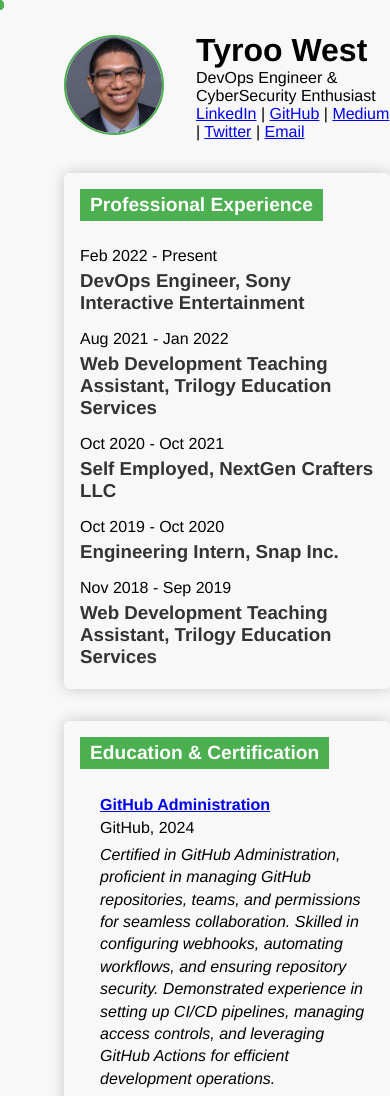
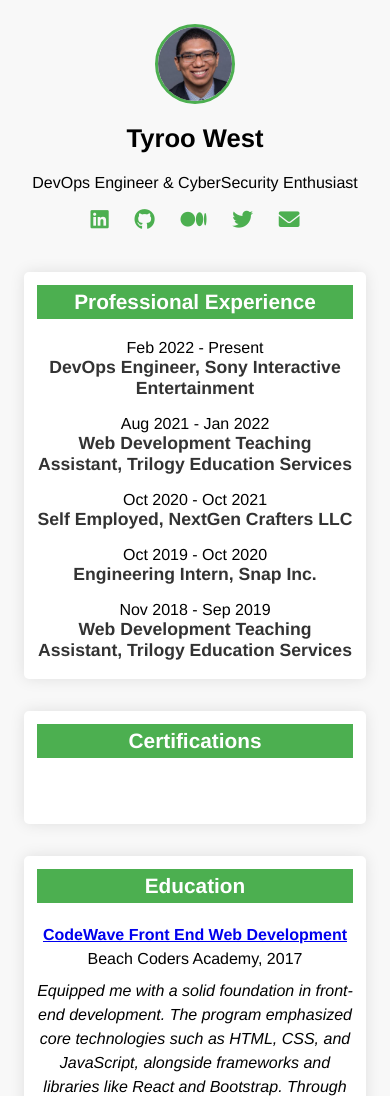
Before and after one commit to T-Wesst/portfolio-aws, a plain HTML site: page index.html in a window 390 px wide. Shown: the top 1096 px of the page. Drawn offline with Linux system fonts and the light colour scheme; a script that the page names is missing.

Commit message:
update profile

```diff
--- a/index.html
+++ b/index.html
@@ -1,10 +1,11 @@
 <!DOCTYPE html>
 <html lang="en">
 <head>
-<meta charset="UTF-8">
-<meta name="viewport" content="width=device-width, initial-scale=1.0">
-<title>DevOps Engineer - Tyroo West</title>
-<link rel="stylesheet" href="styles.css">
+	<meta charset="UTF-8">
+	<meta name="viewport" content="width=device-width, initial-scale=1.0">
+	<title>DevOps Engineer - Tyroo West</title>
+	<link rel="stylesheet" href="styles.css">
+	<link rel="stylesheet" href="https://cdnjs.cloudflare.com/ajax/libs/font-awesome/6.0.0-beta3/css/all.min.css">
 </head>
 <body>
 <div class="resume">
@@ -16,11 +17,21 @@
 			<h1>Tyroo West</h1>
 			<p>DevOps Engineer & CyberSecurity Enthusiast</p>
 			<p>
-				<a target="_blank" href="https://www.linkedin.com/in/tyroowest/">LinkedIn</a> |
-				<a target="_blank" href="https://github.com/T-Wesst">GitHub</a> |
-				<a target="_blank" href="https://medium.com/@tyroojwest">Medium</a> |
-				<a target="_blank" href="https://x.com/tyroo_west">Twitter</a> |
-				<a target="_blank" href="mailto:tyroojwest@gmail.com">Email</a>
+				<a href="https://www.linkedin.com/in/tyroowest/" target="_blank">
+					<i class="fab fa-linkedin"></i>
+				</a>
+				<a href="https://github.com/T-Wesst" target="_blank">
+					<i class="fab fa-github"></i>
+				</a>
+				<a href="https://medium.com/@tyroojwest" target="_blank">
+					<i class="fab fa-medium"></i>
+				</a>
+				<a href="https://twitter.com/tyroo_west" target="_blank">
+					<i class="fab fa-twitter"></i>
+				</a>
+				<a href="mailto:tyroojwest@gmail.com">
+					<i class="fas fa-envelope"></i>
+				</a>
 			</p>
 		</div>
 	</div>
@@ -32,32 +43,19 @@
 		<h2>Projects</h2>
 		<div id="project"></div>
 	</section> -->
+	<section class="resume-section" id="certifications">
+		<h2>Certifications</h2>
+		<div>
+			<span class="certifications">
+				<div data-iframe-width="150" data-iframe-height="270" data-share-badge-id="3693cd7b-7f9f-41f9-b478-7013c793939d" data-share-badge-host="https://www.credly.com"></div><script type="text/javascript" async src="//cdn.credly.com/assets/utilities/embed.js"></script>
+				<div data-iframe-width="150" data-iframe-height="270" data-share-badge-id="673c5be9-dde6-45e3-b7c4-67f58020884c" data-share-badge-host="https://www.credly.com"></div><script type="text/javascript" async src="//cdn.credly.com/assets/utilities/embed.js"></script>
+				<!-- <a target="_blank" href="https://coursera.org/share/cd73c191bc1175e698d60d69b2933c68">Google IT Support Professional, Coursera 2023</a> -->
+			</span>
+		</div>
+	</section>
 	<section class="resume-section" id="education">
-		<h2>Education & Certification</h2>
+		<h2>Education</h2>
 		<ul>
-			<li>
-				<span class="degree">
-					<a target="_blank" href="https://www.credly.com/badges/3693cd7b-7f9f-41f9-b478-7013c793939d/public_url">GitHub Administration</a>
-				</span>
-				<!-- <div data-iframe-width="150" data-iframe-height="270" data-share-badge-id="3693cd7b-7f9f-41f9-b478-7013c793939d" data-share-badge-host="https://www.credly.com"></div><script type="text/javascript" async src="//cdn.credly.com/assets/utilities/embed.js"></script> -->
-				<span class="school">GitHub, 2024</span>
-				<p>Certified in GitHub Administration, proficient in managing GitHub repositories, teams, and permissions for seamless collaboration. Skilled in configuring webhooks, automating workflows, and ensuring repository security. Demonstrated experience in setting up CI/CD pipelines, managing access controls, and leveraging GitHub Actions for efficient development operations.</p>
-			</li>
-			<li>
-				<span class="degree">
-					<a target="_blank" href="https://www.credly.com/badges/673c5be9-dde6-45e3-b7c4-67f58020884c/public_url">GitHub Foundations</a>
-				</span>
-				<!-- <div data-iframe-width="150" data-iframe-height="270" data-share-badge-id="673c5be9-dde6-45e3-b7c4-67f58020884c" data-share-badge-host="https://www.credly.com"></div><script type="text/javascript" async src="//cdn.credly.com/assets/utilities/embed.js"></script> -->
-				<span class="school">GitHub, 2024</span>
-				<p>Certified in GitHub Foundations, with a strong grasp of version control fundamentals, branch management, and collaborative workflows. Experienced in creating repositories, handling pull requests, resolving merge conflicts, and utilizing GitHub features like Issues, Projects, and Actions. Adept at working in both solo and team environments to streamline development processes and ensure code quality through GitHub's collaborative tools."</p>
-			</li>
-			<li>
-				<span class="degree">
-					<a target="_blank" href="https://coursera.org/share/cd73c191bc1175e698d60d69b2933c68">Google IT Support Professional</a>
-				</span>
-				<span class="school">Coursera, 2023</span>
-				<p>Provides a comprehensive foundation in IT support skills, focusing on troubleshooting, customer service, networking, operating systems, and system administration. This program combines theoretical knowledge with practical, hands-on labs to simulate real-world IT scenarios, enabling me to effectively manage and support IT infrastructures while enhancing my problem-solving capabilities in diverse environments.</p>
-			</li>
 			<li>
 				<span class="degree">
 					<a target="_blank" href="https://drive.google.com/file/d/1N1ALioIVBQ7FYCeXZU5s873BrPWLQsEA/view?usp=sharing">CodeWave Front End Web Development</a>
--- a/styles.css
+++ b/styles.css
@@ -8,20 +8,34 @@
 body, html {
     font-family: 'Helvetica', 'Verdana', sans-serif;
     background-color: #f8f8f8;
-    margin-left: 2em;
-	margin-top: 1em;
+    margin: 0;
+    padding: 1em;
 }
 
+.resume {
+    max-width: 1200px;
+    margin: 0 auto;
+}
+
+/* Top Section (Headshot and Contact Info) */
 .top-section {
     display: flex;
-    justify-content: start;
     align-items: center;
+    justify-content: space-between;
     margin-bottom: 2em;
 }
 
 .headshot-container {
     flex: 0 0 auto;
-    margin-right: 2em;
+    margin-right: 1.5em;
+}
+
+.resume-headshot {
+    width: 120px;
+    height: 120px;
+    border-radius: 50%;
+    border: 3px solid #4CAF50;
+    object-fit: cover;
 }
 
 .contact-info {
@@ -29,46 +43,59 @@
     text-align: left;
 }
 
-.resume-headshot {
-    width: 100px;
-    height: 100px;
-    border-radius: 50%;
-    border: 2px solid #4CAF50;
-    object-fit: cover;
+.contact-info h1 {
+    font-size: 2em;
+    margin-bottom: 0.2em;
 }
 
+.contact-info p {
+    margin: 0.5em 0;
+}
+
+.contact-info a {
+    margin: 0 10px;
+    color: #4CAF50;
+    font-size: 1.5em;
+    text-decoration: none;
+}
+
+.contact-info a:hover {
+    color: #333;
+}
+
+/* Resume Sections */
 .resume-section {
     margin-bottom: 2em;
     padding: 1em;
     border-radius: 5px;
-    box-shadow: 0px 0px 15px 0px rgba(0,0,0,0.2);
+    box-shadow: 0px 0px 15px rgba(0, 0, 0, 0.1);
+    background-color: white;
+    text-align: left; /* Default alignment */
 }
 
 .resume-section h2 {
-    margin-bottom: .5em;
-    color: #333;
-    font-weight: 600;
+    background-color: #4CAF50;
+    color: white;
+    padding: 5px 10px;
+    display: inline-block;
+    margin-bottom: 1em;
+    font-size: 1.5em;
 }
 
+/* List Styles */
 ul {
-    padding-left: 20px;
-    list-style-type: none;
+    list-style: none;
+    padding: 0;
 }
 
 li {
-    margin-bottom: .5em;
-    line-height: 1.4;
+    margin-bottom: 0.8em;
+    line-height: 1.5;
     font-weight: 400;
-}
-
-#education p {
-    font-style: italic;
 }
 
 .degree {
     font-weight: bold;
-    display: block;
-    margin-top: 1em;
 }
 
 .school {
@@ -76,72 +103,144 @@
     margin-bottom: 0.3em;
 }
 
-.timeline-content p {
+#education p {
     font-style: italic;
     margin-top: 0.5em;
-    color: #555;
 }
 
-.resume-header {
-    text-align: center;
+/* Certifications Section */
+#certifications div {
+    display: flex;
+    flex-wrap: wrap;
+    gap: 20px;
+    justify-content: center;
+    align-items: center;
+    margin-top: 1em;
 }
 
-.resume-headshot {
-    width: 100px;
-    height: 100px;
-    border-radius: 50%;
-    border: 2px solid #4CAF50;
+#certifications div > div {
+    flex: 0 0 150px;
+    height: 270px;
+    box-shadow: 0 4px 8px rgba(0, 0, 0, 0.1);
+    border-radius: 10px;
+    overflow: hidden;
 }
 
 /* Timeline Styles */
 .timeline {
     border-left: 3px solid #4CAF50;
     padding-left: 20px;
-    margin-left: 20px;
-    position: relative;
+    margin-left: 10px;
 }
 
 .timeline-entry {
     margin-top: 1em;
+    position: relative;
     cursor: pointer;
+    transition: all 0.3s ease;
+}
+
+.timeline-content h3 {
+    margin-bottom: 0.3em;
+    color: #333;
+}
+
+.timeline-content p {
+    margin: 0.5em 0;
+    color: #555;
     transition: all 0.3s ease-in-out;
 }
 
-.timeline-dot {
-    width: 10px;
-    height: 10px;
-    background-color: #4CAF50;
-    border-radius: 50%;
-    position: absolute;
-    left: -6px;
-    top: 0;
+/* Media Queries for Responsive Design */
+@media (max-width: 1024px) {
+    .top-section {
+        flex-direction: row;
+        align-items: center;
     }
 
-.timeline-content h3,
-.timeline-content p {
-    margin: 5px 0;
-    color: #333;
+    .resume-headshot {
+        width: 100px;
+        height: 100px;
+    }
 }
 
-/* Transition for smooth toggling of description */
-.timeline-content p {
-    transition: all 0.3s ease-in-out;
+@media (max-width: 768px) {
+    .top-section {
+        flex-direction: column;
+        align-items: center;
+        text-align: center;
     }
 
-/* Style for hiding/showing description */
-.hidden {
-    display: none;
+    .headshot-container {
+        margin-right: 0;
+        margin-bottom: 1em;
     }
 
-.shown {
-    display: block;
+    .contact-info a {
+        font-size: 1.3em;
     }
 
-/* Section Styles */
+    .resume-section {
+        padding: 0.8em;
+    }
+
     .resume-section h2 {
-    background-color: #4CAF50;
-    color: white;
-    padding: 5px 10px;
-    display: inline-block;
-    font-size: 1.2em;
+        font-size: 1.3em;
     }
+}
+
+/* Mobile Styles: Center Top Section and Resume Content */
+@media (max-width: 480px) {
+    body {
+        padding: 0.5em;
+    }
+
+    /* Center the top section content */
+    .top-section {
+        flex-direction: column;
+        align-items: center;
+        text-align: center;
+    }
+
+    .contact-info {
+        display: contents;
+    }
+
+    .contact-info h1 {
+        font-size: 1.6em;
+        margin-bottom: 0.5em;
+    }
+
+    .resume-headshot {
+        width: 80px;
+        height: 80px;
+    }
+
+    .timeline {
+        padding-left: 10px;
+    }
+
+    .timeline-content h3 {
+        font-size: 1.1em;
+    }
+
+    .timeline-content p {
+        font-size: 0.9em;
+    }
+
+    /* Center content inside resume sections */
+    .resume-section {
+        text-align: center;
+    }
+
+    .resume-section h2 {
+        display: block;
+        margin: 0 auto 1em;
+    }
+
+    #certifications div {
+        flex-direction: column;
+        align-items: center;
+        gap: 15px;
+    }
+}
```
Lines whose indentation alone changed are shown as unchanged.
